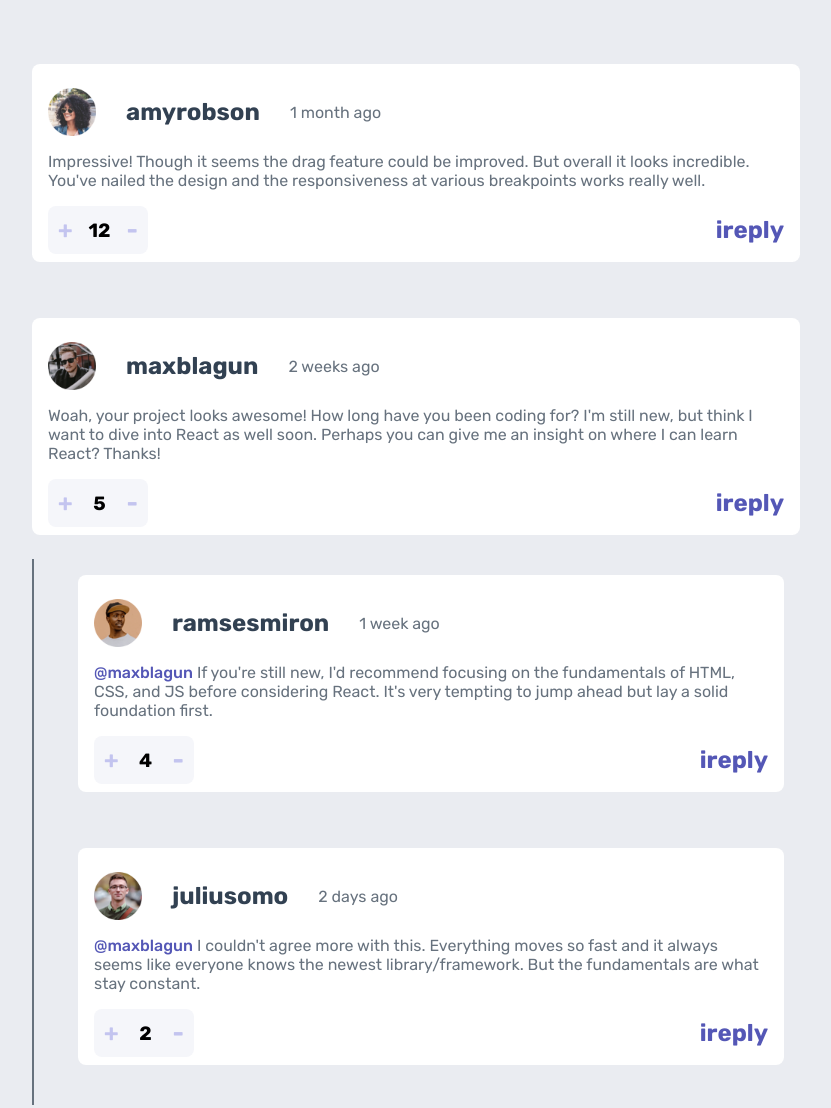
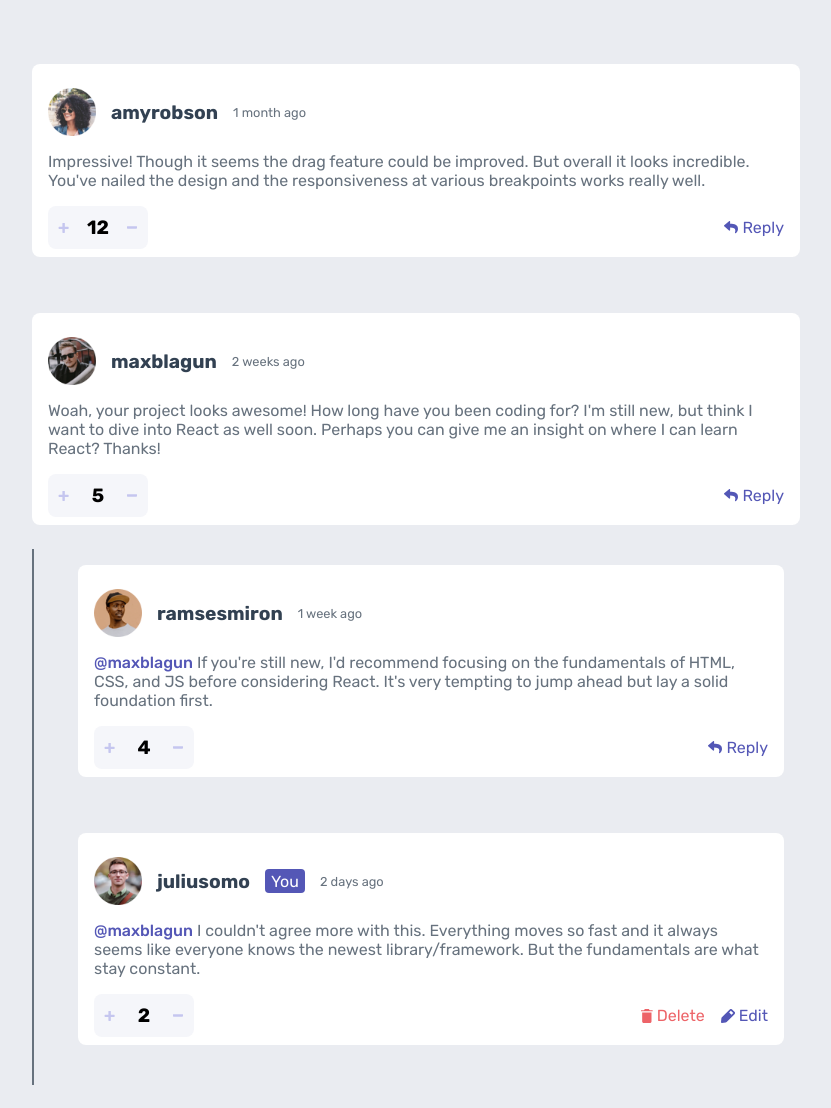
Before and after one commit to Kareem24/interactive-comment, a website: page index.html in a window 1280 px wide. Shown: the top 1108 px of the page, without its empty margins (224-1055 px from the left). Drawn offline with Linux system fonts and the light colour scheme.

Commit message:
add the delete funtionality on click

```diff
--- a/css/reset.css
+++ b/css/reset.css
@@ -8,3 +8,8 @@
 li {
 	list-style-type: none;
 }
+
+img,
+picture {
+	display: block;
+}
--- a/css/reuseable.css
+++ b/css/reuseable.css
@@ -15,12 +15,20 @@
 	display: flex;
 }
 
+.d-none {
+	display: none;
+}
+
 .ai-c {
 	align-items: center;
 }
 
 .jc-sb {
 	justify-content: space-between;
+}
+
+.jc-c {
+	justify-content: center;
 }
 
 .section-center {
@@ -58,7 +66,8 @@
 .btn {
 	background: none;
 	border: none;
-	font-weight: 700;
-	font-size: 1.5rem;
-	color: var(--light-grayish-blue);
+	font-weight: 400;
+	font-size: 1rem;
+	color: var(--moderate-blue);
+	cursor: pointer;
 }
--- a/css/style.css
+++ b/css/style.css
@@ -31,18 +31,37 @@
 	border-radius: 8px;
 	padding: 0.5rem 1rem;
 	max-width: 50rem;
-	margin: auto;
 	margin: 0 auto 24px;
 }
 
 .post .headings {
-	gap: 30px;
+	gap: 15px;
 	margin: 16px 0;
 }
 
-.post .mention-user{
+.headings h3 {
+	font-size: 1.2rem;
+}
+
+.headings .tag {
+	width: 40px;
+	height: 24px;
+	color: var(--white);
+	background: var(--moderate-blue);
+	border-radius: 4px;
+}
+
+.headings p {
+	font-size: 1rem;
+}
+
+.headings .text {
+	font-size: 0.8rem;
+}
+
+.post .mention-user {
 	font-weight: 500;
-	color:var(--moderate-blue)
+	color: var(--moderate-blue);
 }
 
 .buttons {
@@ -61,8 +80,18 @@
 	font-size: 1.2rem;
 }
 
-.buttons .reply-btn {
-	color: var(--moderate-blue);
+.buttons .owner-btn {
+	gap: 16px;
+}
+
+.buttons .reply-btn,
+.buttons .delete-btn,
+.buttons .edit-btn {
+	gap: 4px;
+}
+
+.buttons .delete-btn {
+	color: var(--soft-red);
 }
 
 .comment-form .comment-text {
@@ -74,7 +103,7 @@
 	margin: 24px auto;
 }
 
-.comment-form .add-comment {
+.comment-form .submit-comment {
 	background: var(--moderate-blue);
 	padding: 1rem 1.5rem;
 	border: none;
@@ -83,6 +112,7 @@
 	font-weight: 500;
 	font-size: 20px;
 	margin-bottom: 20px;
+	cursor: pointer;
 }
 
 .reply-comment {
--- a/index.html
+++ b/index.html
@@ -15,7 +15,7 @@
 
     <title>Document</title>
   </head>
-  <body class="">
+  <body>
     <main class="main bg-light-gray container"></main>
     <div class="form-container bg-light-gray">
       <form class="comment-form bg-white">
@@ -31,7 +31,7 @@
             alt="the account user image"
             class="user-image"
           />
-          <button type="submit" class="add-comment">Send</button>
+          <button type="submit" class="submit-comment">Send</button>
         </div>
       </form>
     </div>
--- a/js/index.js
+++ b/js/index.js
@@ -3,39 +3,59 @@ const getElement = function (selector, isList = false) {
   return document.querySelector(selector);
 };
 const commentContainer = getElement(".container");
-const submitBtn = getElement(".add-comment");
+const submitBtn = getElement(".submit-comment");
 const commentText = getElement(".comment-text");
 const getComments = () => JSON.parse(localStorage.getItem("data"));
 
 const createComment = function (users, name = "") {
-  const { content, score, user, createdAt } = users;
+  const { content, score, user, createdAt, id } = users;
   return `
-    <div class="post-interaction">
-  <article class="post bg-white">
+    <div class="post-interaction" data-id= ${id}>
+				<article class="post bg-white">
 					<div class="headings d-flex ai-c">
 						<img
-							src=".${user.image.webp}"
-            alt="${user.username} profile image"
+							src=${user.image.webp}
+							alt="${user.username} profile image"
 							class="user-image" />
 						<h3 class="user-name">${user.username}</h3>
-						<p class="time text">${createdAt} </p>
+						<div class="tag ${
+              user.username === "juliusomo" ? "d-flex" : "d-none"
+            } ai-c jc-c">
+            <p>You</p>
+            </div>
+						<p class="time text">${createdAt}</p>
 					</div>
 					<p class="comment text"><span class='mention-user'>${
             name ? "@" : ""
           }${name}</span> ${content} </p>
 					<div class="buttons d-flex jc-sb ai-c">
 						<div class="votes-btn d-flex jc-sb ai-c">
-							<button type="button" class="upvote btn">+</button>
-							<p class="vote">${score} </p>
-							<button type="button" class="downvote btn">-</button>
+							<button type="button" class="upvote btn"><img src="./images/icon-plus.svg" alt="the plus icon for the upvote btn" /></button>
+							<p class="vote">${score}</p>
+							<button type="button" class="downvote btn"><img src="./images/icon-minus.svg" alt="the minus image for downvote" /></button>
 						</div>
-						<button type="button" class="btn reply-btn">
-							<span class="icon">i</span>reply
+						<button type="button" class="btn reply-btn  ai-c ${
+              user.username === "juliusomo" ? "d-none" : "d-flex"
+            }">
+							<img src="./images/icon-reply.svg" alt="the reply icon" />Reply
 						</button>
+						<div class="owner-btn ${
+              user.username === "juliusomo" ? "d-flex" : "d-none"
+            } ai-c">
+							<button type="button" class="btn d-flex ai-c delete-btn"
+								><img
+									src="images/icon-delete.svg"
+									alt="delete comment button icon" />Delete</button
+							>
+							<button type="button" class="btn d-flex ai-c edit-btn"
+								><img
+									src="images/icon-edit.svg"
+									alt="delete comment button icon" />Edit</button
+							>
+						</div>
 					</div>
 				</article>
-
-        </div>`;
+			</div>`;
 };
 const loadPage = (data) => {
   const { comments } = data;
@@ -49,7 +69,6 @@ const loadPage = (data) => {
     newReplies.push({ replies, username });
     return newReplies;
   }, []);
-  // const reply = comments.map(({ replies, user }) => replies);
   const posts = getElement(".post-interaction", true);
   posts.forEach((singlePost, i) => {
     const repliedComment = reply[i].replies
@@ -64,11 +83,51 @@ const loadPage = (data) => {
     singlePost.insertAdjacentHTML("beforeend", repliedComment);
   });
 };
+const deleteFromStorage = (id) => {
+  const data = getComments();
+  const { comments } = data;
+  const filteredComments = comments.filter((comment) => comment.id !== id);
+  data.comments = filteredComments;
+  localStorage.setItem("data", JSON.stringify(data));
+};
+const deleteReply = (id) => {
+  const data = getComments();
+  const { comments } = data;
+  comments.forEach(({ replies }) => {
+    replies.forEach((reply) => {
+      if (reply.id === id) {
+        const index = replies.indexOf(reply);
+        replies.splice(index, 1);
+      }
+    });
+  });
+  localStorage.setItem("data", JSON.stringify(data));
+};
+
+const deleteComment = (e) => {
+  const currtarget = e.target;
+  if (currtarget.classList.contains("delete-btn")) {
+    const parent =
+      currtarget.parentElement.parentElement.parentElement.parentElement;
+    parent.remove();
+    const { id } = parent.dataset;
+    deleteReply(parseInt(id, 10));
+    deleteFromStorage(parseInt(id, 10));
+  }
+};
+const addCommentUI = (comment) => {
+  const postInteraction = document.createElement("div");
+  postInteraction.classList.add("post-interaction");
+  postInteraction.setAttribute("data-id", comment.id);
+  postInteraction.innerHTML = createComment(comment);
+  commentContainer.append(postInteraction);
+};
 
 const addComment = (e) => {
   e.preventDefault();
   const data = JSON.parse(localStorage.getItem("data"));
   const { value } = commentText;
+  if (!value) return;
   const id = new Date().getTime().toString();
   const { currentUser } = data;
   const content = value;
@@ -82,8 +141,11 @@ const addComment = (e) => {
     user: currentUser,
   };
   data.comments.push(newComment);
+  addCommentUI(newComment);
   localStorage.setItem("data", JSON.stringify(data));
+  commentText.value = "";
 };
+
 const getData = async function () {
   try {
     let data;
@@ -103,3 +165,4 @@ const getData = async function () {
 
 window.addEventListener("DOMContentLoaded", getData);
 submitBtn.addEventListener("click", addComment);
+commentContainer.addEventListener("click", deleteComment);
```
Also changed, not shown: js/md.md (added, +1 -0 lines).
